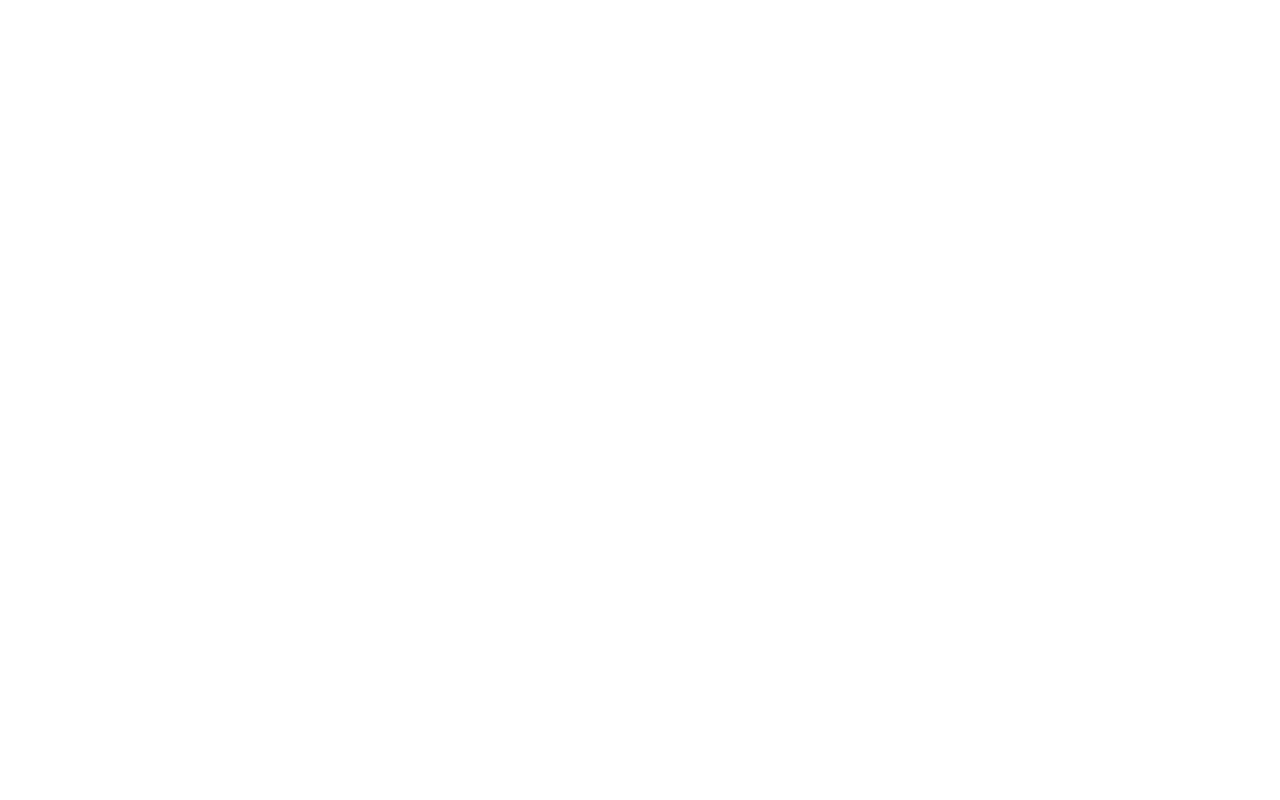
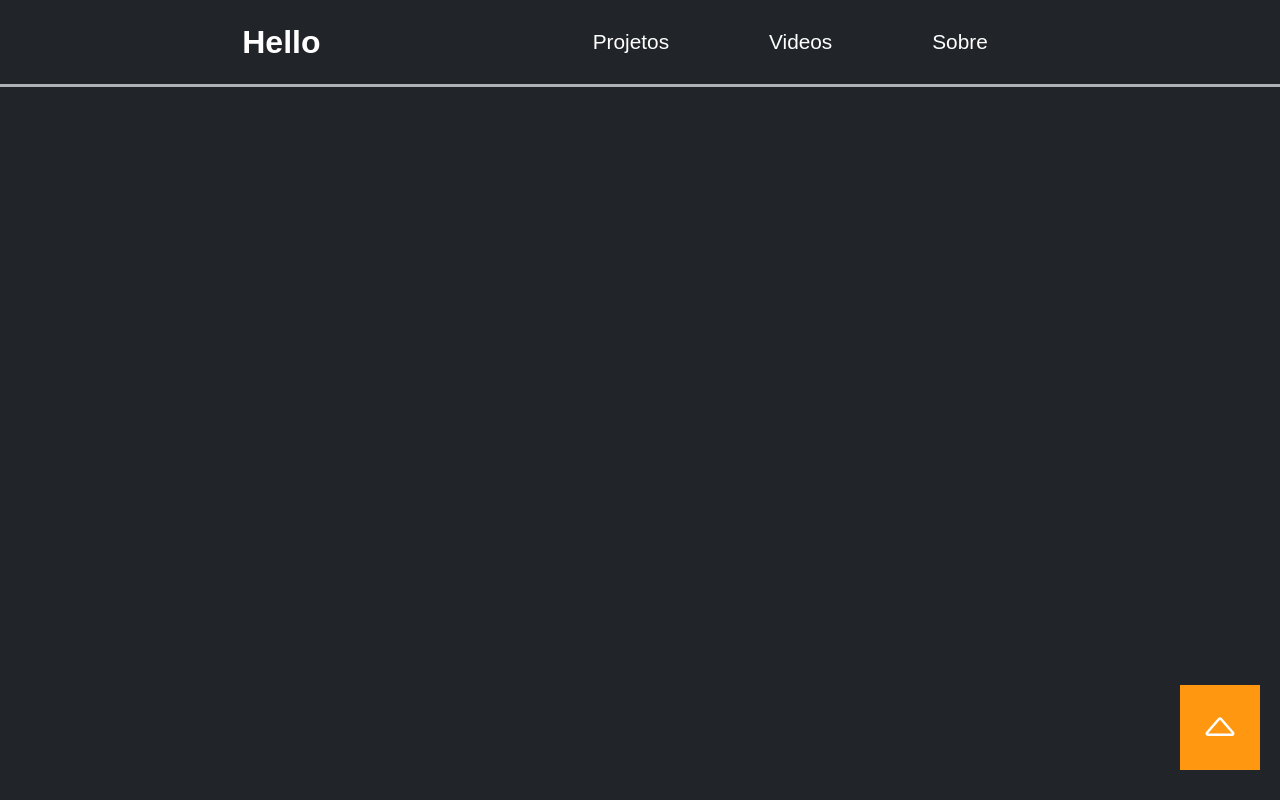
Before and after one commit to GabryelSilvaMoura/Projetos, a plain HTML site: page index.html in a window 1280 px wide. Drawn offline with nearby package versions, Linux system fonts and the light colour scheme; a web font is replaced by a local one.

Commit message:
Comentarios

```diff
--- a/Estilos/style.css
+++ b/Estilos/style.css
@@ -1 +1,98 @@
 /* CSS base para a página */
+/* Google Fonts */
+@import url('https://fonts.googleapis.com/css2?family=Chivo:ital,wght@0,100..900;1,100..900&display=swap');
+@import url('https://fonts.googleapis.com/css2?family=Oswald:wght@200..700&display=swap');
+
+.chivo-uniquifier {
+    font-family: "Chivo", sans-serif;
+    font-optical-sizing: auto;
+    font-weight: 400;
+    font-style: normal;
+}
+
+.oswald-uniquifier {
+    font-family: "Oswald", sans-serif;
+    font-optical-sizing: auto;
+    font-weight: 500;
+    font-style: normal;
+}
+
+/* Estilo Geral da Página */
+*{
+    margin: 0px;
+    padding: 0px;
+    font-family: sans-serif;
+}
+
+body{
+    height: 100%;
+    width: 100%;
+    background-color: #212529;
+}
+
+/* Estilo do Botão */
+#but{
+    background-color: rgb(255, 152, 16);
+    padding: 20px;
+
+    position: absolute;
+    border: none;
+    right: 20px;
+    bottom: 30px;
+    transition: ease 0.8s;
+}
+
+#but > a{
+    background-color: transparent;
+    text-decoration: none;
+}
+
+#but > a i{
+    cursor: pointer;
+    font-size: 3em;
+    font-weight: 700;
+}
+
+#but:hover{
+    background-color: rgb(253, 171, 65);
+}
+
+/* Estilo do Cabecalho */
+header{
+    padding: 20px;
+    border-bottom: 3px solid #dee2e6c0;
+    display: flex;
+    justify-content: space-evenly;
+    align-items: center;
+    flex-flow: row wrap;
+}
+
+header > menu{
+   background-color: transparent;
+}
+
+header > menu > ul{
+    display: flex;
+}
+
+header > menu > ul li{
+    list-style-type: none;
+    padding: 10px 50px;
+}
+
+header > menu > ul li a{
+    text-decoration: none;
+    font-size: 1.3em;
+}
+
+header h1, a{
+    color: white;
+}
+
+header > menu > ul li:hover{
+    background-color: rgba(230, 137, 15, 0.884);
+    text-decoration: underline;
+}
+
+
+/* Estilo do Conteudo Principal */
--- a/index.html
+++ b/index.html
@@ -9,23 +9,49 @@
     <link rel="stylesheet" href="/Estilos/resp.css">
 
     <!-- Link para o Java Script -->
-
-    <!-- Link para o Google Fonts -->
+    <script src="/Java Script/sript.js"></script>
 
     <!-- Link para o Bootstrap -->
+    <link rel="stylesheet" href="https://cdn.jsdelivr.net/npm/bootstrap-icons@1.11.3/font/bootstrap-icons.min.css">
 
     <!-- Link para o favicon -->
+    <link rel="shortcut icon" href="" type="image/x-icon">
 
     <title>Apresentação</title>
 </head>
 <body>
-    <header>
+    <!-- Cabecalho -->
+    <header id="cab">
+        <h1>Hello</h1>
 
+        <menu>
+            <ul>
+                <li><a href="#pro">Projetos</a></li>
+                <li><a href="#vid">Videos</a></li>
+                <li><a href="#sob">Sobre</a></li>
+            </ul>
+        </menu>
     </header>
 
-    <main></main>
+    <!-- Carrossel -->
+    <section>
+    </section>
 
-    <footer></footer>
+    <!-- Conteudo Principal -->
+    <main>
+        <!-- Sessão dos Projetos -->
+        <section id="pro"></section>
 
+        <!-- Sessão dos Videos -->
+        <section id="vid"></section>
+    </main>
+
+    <!-- Rodapé -->
+    <footer>
+        <div id="sob"></div>
+    </footer>
+
+    <!-- Botão de Subir -->
+    <button id="but"><a href="#cab"><i class="bi bi-caret-up"></i></a></button>
 </body>
 </html>
```
